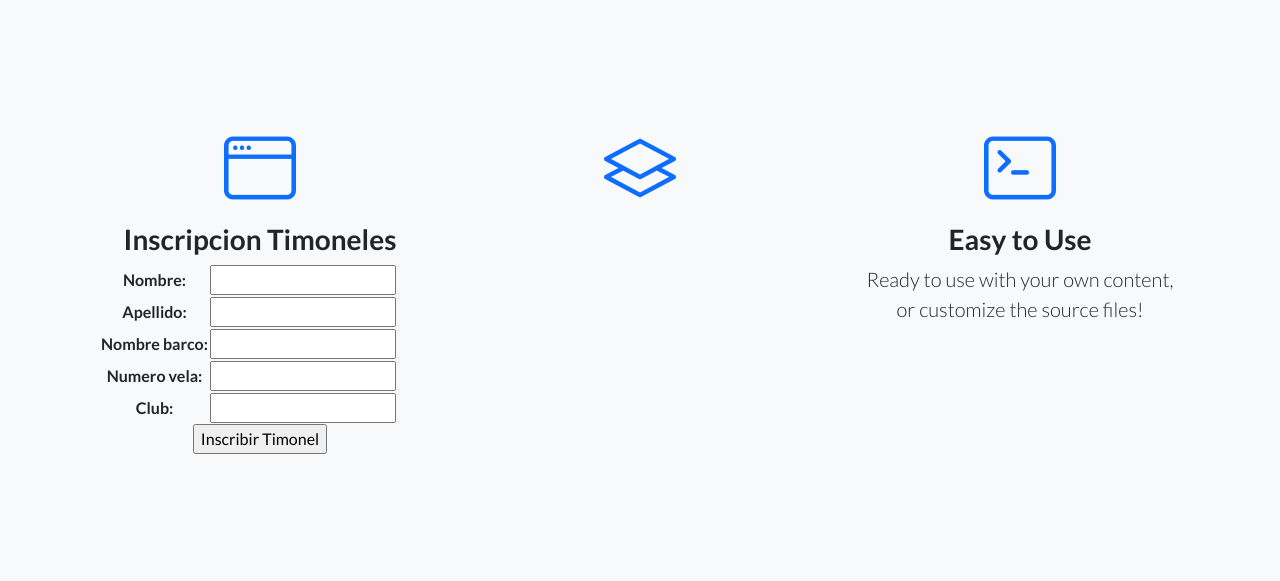
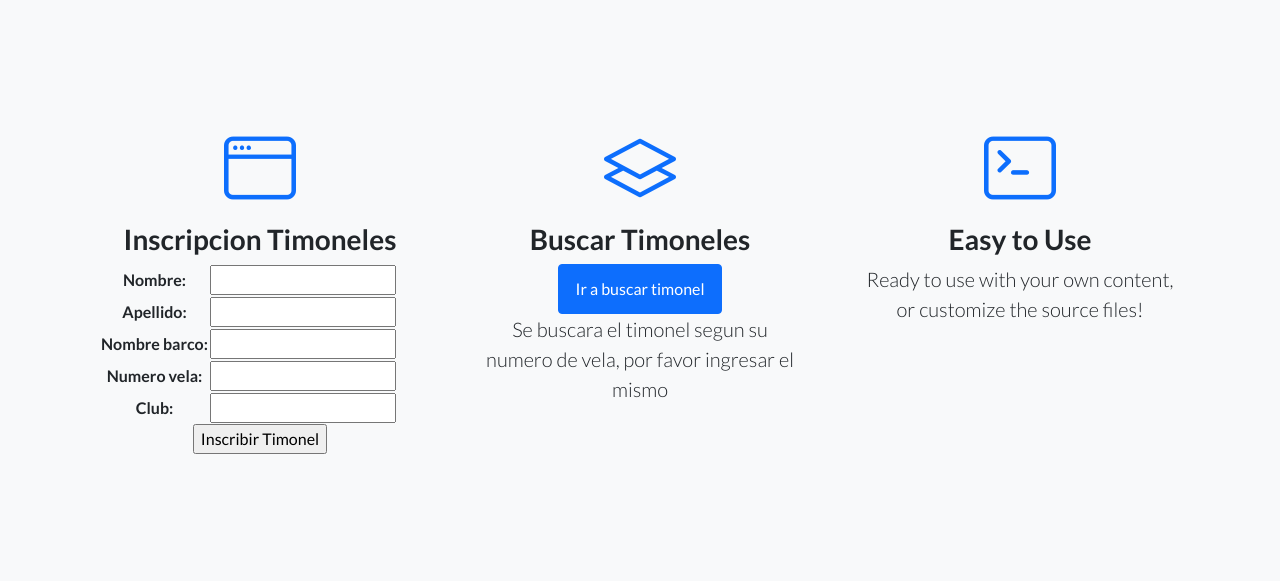
Before and after one commit to BernardoPironio/notas-clase, a Django app: page /app1/timoneles/ in a window 1280 px wide. Shown: the part 557-1138 px from the top of the page. Run offline with Django 3.2, Linux system fonts and the light colour scheme; some libraries are stand-ins or nearby versions.

Commit message:
intento fallido

```diff
--- a/app1/templates/app1/busquedaentrenadores.html
+++ b/app1/templates/app1/busquedaentrenadores.html
@@ -17,4 +17,6 @@
 
 
 </form>
+
+{{ mensaje }}
 {% endblock %}
--- a/app1/templates/app1/timoneles.html
+++ b/app1/templates/app1/timoneles.html
@@ -20,3 +20,9 @@
 </from>
 
 {% endblock %}
+
+{% block busqueda %}
+<h3>Buscar Timoneles</h3>
+<a class="btn btn-primary" href={% url 'busquedatimoneles' %}>Ir a buscar timonel</a>
+<p class="lead mb-0">Se buscara el timonel segun su numero de vela, por favor ingresar el mismo</p>
+{% endblock%}
--- a/app1/urls.py
+++ b/app1/urls.py
@@ -9,4 +9,5 @@ urlpatterns=[
     path('tripulantes/', tripulantes, name='tripulantes'),
     path('busquedaentrenadores/', busquedaentrenadores, name='busquedaentrenadores'),
     path('buscar/', buscar,name='buscar'),
+    path('busquedatimoneles/', busquedatimoneles,name='busquedatimoneles'),
 ]
--- a/app1/views.py
+++ b/app1/views.py
@@ -67,3 +67,14 @@ def buscar(request):
         return render(request, 'app1/resultadosbusqueda.html',{'entrenadores':entrenadores})
     else:
         return render(request, 'app1/busquedaentrenadores.html' , {'mensaje':'No ingresaste un numero de lancha'})
+
+def busquedatimoneles(request):
+    return render(request, 'app1/busquedatimoneles.html')
+
+def buscartimoneles(request):
+    if request.GET['numero_vela']:
+        numero_vela=request.GET['numero_vela']
+        timoneles=Timoneles.objects.filter(numero_vela__icontains=numero_vela)
+        return render(request, 'app1/resultadosbusqueda.html', {'timoneles':timoneles})
+    else:
+        return render(request, 'app1/busquedatimoneles.html', {'mensaje':'No ingresaste un numero de vela'})
```
Also changed, not shown: app1/templates/app1/busquedatimoneles.html (added, +22 -0 lines), app1/templates/app1/resultadosbusqueda.html (+12 -1 lines), db.sqlite3.
